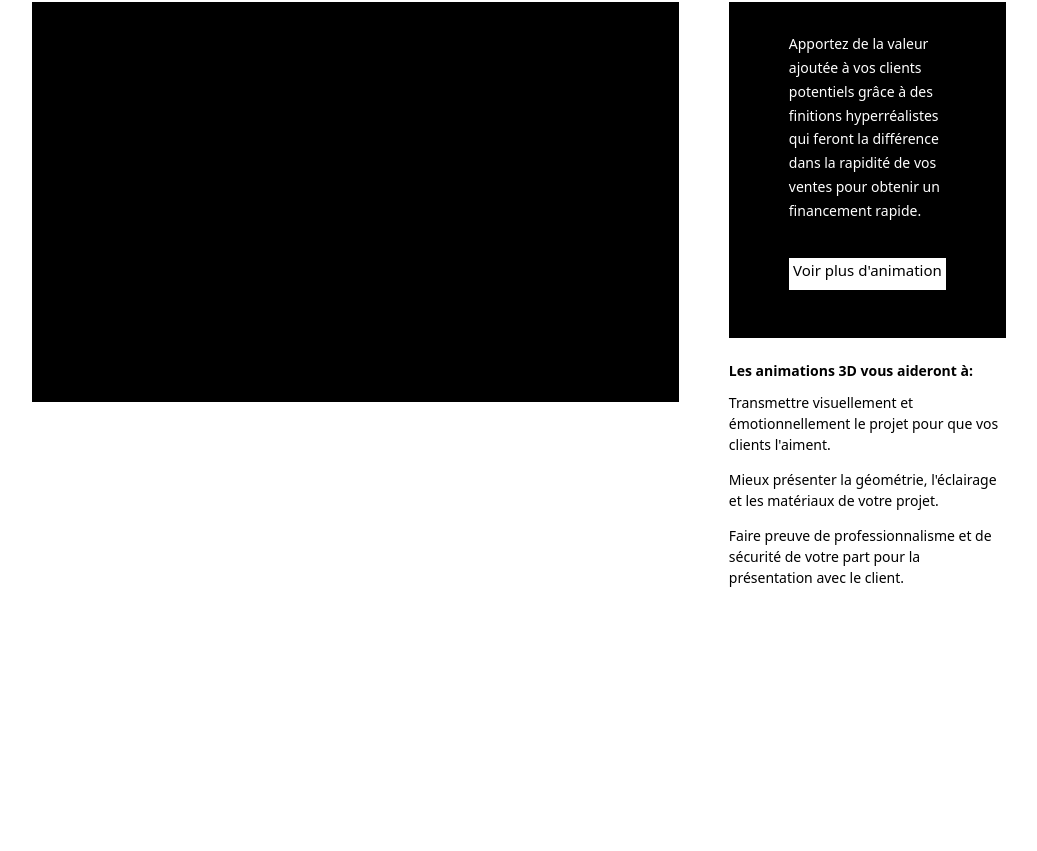
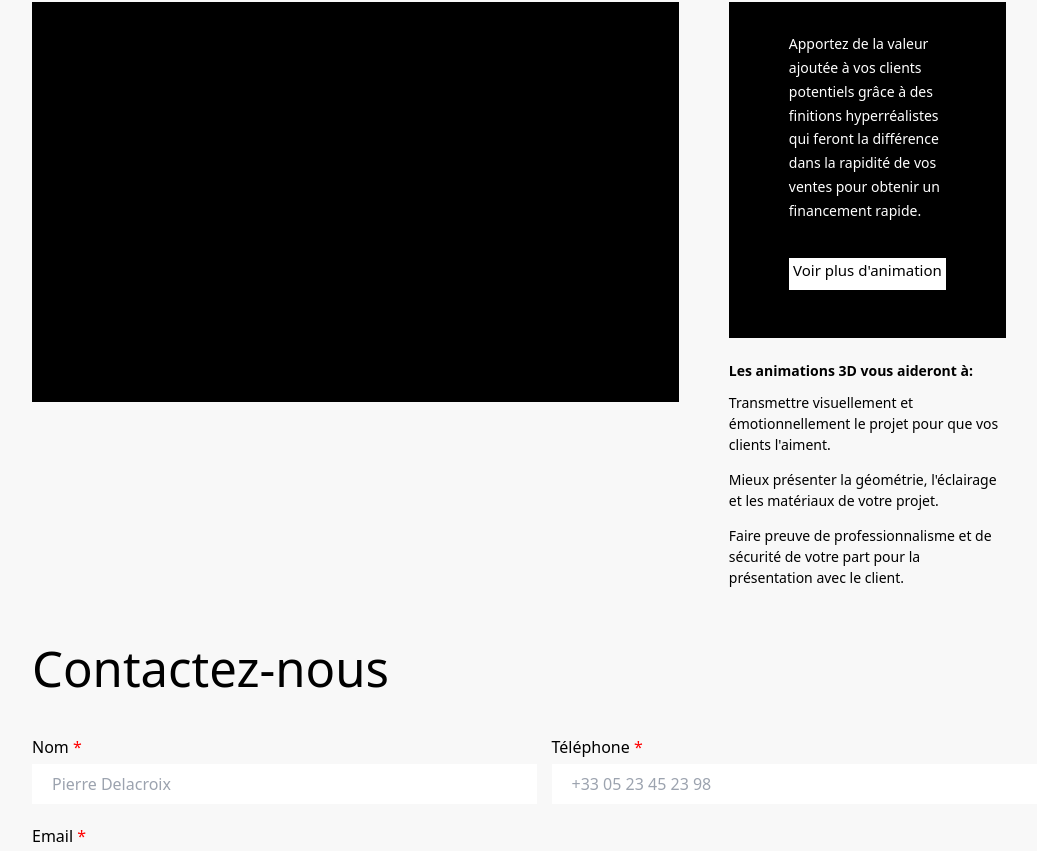
Before and after one commit to Rivoson/anonym, a Next.js app: page / in a window 1280 px wide. Shown: the part 3654-4505 px from the top of the page, without its empty margins (96-1133 px from the left). Before the commit the page ends 4256 px from the top, so only its background shows below. Built offline with nearby package versions, Linux system fonts and the light colour scheme.

Commit message:
Add input section in main

```diff
--- a/src/app/Main.tsx
+++ b/src/app/Main.tsx
@@ -4,7 +4,7 @@ import {Container} from "@/components/Container";
 import {Button} from "@/components/Button";
 
 const StyledMain = styled.div`
-  background-color: #FFF;
+  background-color: #F8F8F8;
   color: #000;
   padding-top: 50px;
   @media (max-width: 768px) {
@@ -133,7 +133,7 @@ const InProductionContainer = styled(Container)`
 `
 
 const InProductionLabel = styled.div`
-  background-color: #FFF;
+  background-color: #F8F8F8;
   width: 100%;
   text-align: center;
   font-size: 19px;
@@ -354,6 +354,50 @@ const Video3DHelpToContainer = styled.div`
   margin-top: 20px;
 `
 
+const Input = styled.input`
+  width: 100%;
+  height: 5vh;
+  padding-right: 20px;
+  padding-left: 20px;
+  font-weight: 300;
+  :focus {
+    outline: none;
+    border: 1px solid black;
+  }
+`
+
+const InputLabel = styled.div`
+  font-weight: 400;
+  font-size: 16px;
+  margin-bottom: 5px;
+`
+
+const InputForm = styled.div`
+  width: 100%;
+  margin-bottom: 20px;
+`
+
+const Textarea = styled.textarea`
+  width: 100%;
+  padding-right: 20px;
+  padding-left: 20px;
+  font-weight: 300;
+  padding-top: 12px;
+  :focus {
+    outline: none;
+    border: 1px solid black;
+  }
+`
+
+const SendContactButton = styled(Button)`
+  width: 10vw;
+  height: 5vh;
+`
+
+const RequiredStar = styled.span`
+  color: red;
+`
+
 export const Main = () => {
     const perspectiveTypes = [
         {
@@ -468,5 +512,35 @@ export const Main = () => {
                 </VideoRightContent>
             </ContentWithVideo>
         </ContainerWithVideo>
+        <div>
+            <Container style={{paddingTop: 30, paddingBottom: 30}}>
+                <H1 style={{fontWeight: 200, marginBottom: 30}}>Contactez-nous</H1>
+                <div style={{display: "flex", width: "100%"}}>
+                    <InputForm>
+                        <InputLabel>Nom <RequiredStar>*</RequiredStar></InputLabel>
+                        <Input inputMode="text" placeholder="Pierre Delacroix"/>
+                    </InputForm>
+
+                    <InputForm style={{marginLeft: 15}}>
+                        <InputLabel>Téléphone <RequiredStar>*</RequiredStar></InputLabel>
+                        <Input inputMode="tel" placeholder="+33 05 23 45 23 98"/>
+                    </InputForm>
+                </div>
+
+                <div>
+                    <InputForm>
+                        <InputLabel>Email <RequiredStar>*</RequiredStar></InputLabel>
+                        <Input inputMode="email" placeholder="pierre@mail.com"/>
+                    </InputForm>
+
+                    <InputForm>
+                        <InputLabel>Message <RequiredStar>*</RequiredStar></InputLabel>
+                        <Textarea placeholder="Parlez nous de votre projet" />
+                    </InputForm>
+                </div>
+
+                <SendContactButton>ENVOYER</SendContactButton>
+            </Container>
+        </div>
     </StyledMain>
 }
```
